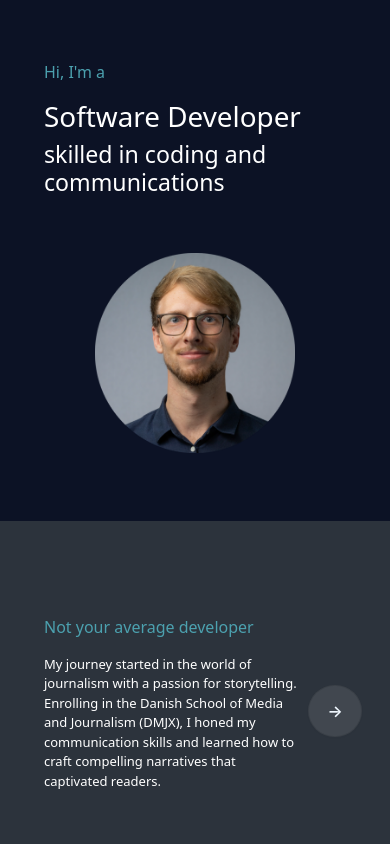
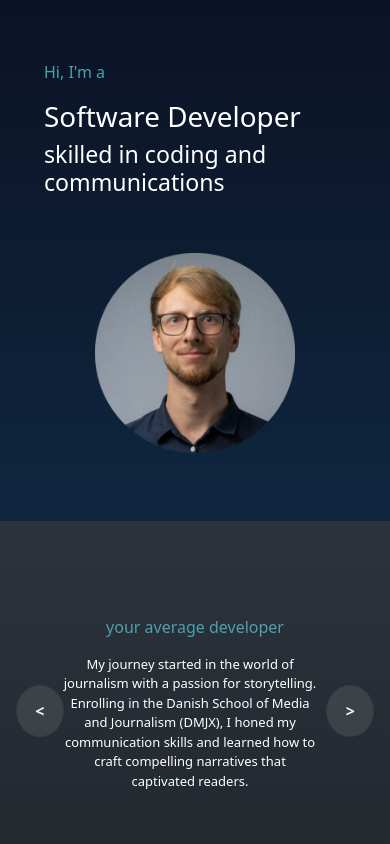
Before and after one commit to Jepmoltho/jeppe-moelgaard.com, a React (Create React App) app: page / in a window 390 px wide. Shown: the top 844 px of the page. Built offline with nearby package versions, Linux system fonts and the light colour scheme.

Commit message:
Created basis for bio component mobile version

```diff
--- a/src/App.css
+++ b/src/App.css
@@ -24,6 +24,7 @@
 .header {
   min-height: 500px;
   background-color: #0c1225;
+  background-image: linear-gradient(to bottom, #0c1225, #0e273f);
   padding-top: 20px;
   padding-bottom: 20px;
   padding-left: 6rem;
@@ -72,11 +73,6 @@
   max-height: 200px;
 }
 
-.sub-headline-header {
-  animation: slideInFromTop 2s ease-in-out; /* Apply the animation to the image */
-  max-height: 200px;
-}
-
 /* Bio component */
 .bio {
   min-height: 500px;
@@ -84,6 +80,8 @@
   padding-bottom: 20px;
   /*background-color: #323c46;*/
   background-color: #2c333c;
+  background-image: linear-gradient(to bottom, #2c333c, #1f2329);
+  /*background-image: linear-gradient(to bottom, #2c333c, #0e273f);*/
   padding-left: 6rem;
   padding-right: 6rem;
   display: flex;
@@ -98,9 +96,16 @@
 .bio-text {
   padding: 3rem;
   @media screen and (max-width: 705px) {
-    padding-left: 1rem;
+    padding-left: 0rem;
     padding-right: 0rem;
     min-width: 325px;
+  }
+}
+
+.bio-text-container {
+  @media screen and (max-width: 705px) {
+    padding-left: 0rem !important;
+    padding-right: 0rem !important;
   }
 }
 
@@ -241,6 +246,7 @@
 /* Tabs */
 .tabscomponent {
   background-color: #15395a;
+  background-image: linear-gradient(to bottom, #15395a, #0e273f);
   padding-left: 6rem;
   padding-right: 6rem;
   padding-bottom: 6rem;
--- a/src/components/Bio.jsx
+++ b/src/components/Bio.jsx
@@ -21,21 +21,17 @@ export default function Bio() {
   const animationContainerRef = useRef();
   const isVisible = useScrollHook(animationContainerRef);
 
+  const mobileBreakpoint = 768;
+  const isDesktop = window.innerWidth > mobileBreakpoint;
+
   useEffect(() => {
+    //prettier-ignore
     if (isVisible) {
-      document
-        .getElementsByClassName("animation-container")[0]
-        .classList.add("fade-in");
-      document
-        .getElementsByClassName("animation-container")[0]
-        .classList.remove("hide-default");
+      document.getElementsByClassName("animation-container")[0].classList.add("fade-in");
+      document.getElementsByClassName("animation-container")[0].classList.remove("hide-default");
 
-      const circlesToFill = document.getElementsByClassName(
-        "ci" + currentSlide
-      );
-      Array.from(circlesToFill).forEach(
-        (circle) => (circle.style.backgroundColor = "#4ca1af")
-      );
+      const circlesToFill = document.getElementsByClassName("ci" + currentSlide);
+      Array.from(circlesToFill).forEach((circle) => (circle.style.backgroundColor = "#4ca1af"));
 
       if (currentSlide === 0) {
         const allCircles = document.querySelectorAll("[class^='ci']");
@@ -76,7 +72,36 @@ export default function Bio() {
               </div>
             </div>
           </div>
-          <div className="col-md-7">
+          <div className="col-md-7 bio-text-container">
+            {isDesktop === true ? (
+              <div className="d-flex align-items-center justify-content-center h-100 bio-text">
+                <div>
+                  <p className="tagline">Not your average developer</p>
+                  <p className="paragraph textslide">{slides[currentSlide]}</p>
+                </div>
+                <button className="button-6" onClick={changeSlide}>
+                  →
+                </button>
+              </div>
+            ) : (
+              <div className="d-flex align-items-center justify-content-center h-100 bio-text">
+                <button className="button-6" onClick={changeSlide}>
+                  <span>&#60;</span>
+                </button>
+                <center>
+                  <div>
+                    <p className="tagline">your average developer</p>
+                    <p className="paragraph textslide">
+                      {slides[currentSlide]}
+                    </p>
+                  </div>
+                </center>
+                <button className="button-6" onClick={changeSlide}>
+                  <span>&#62;</span>
+                </button>
+              </div>
+            )}
+            {/*
             <div className="d-flex align-items-center justify-content-center h-100 bio-text">
               <div>
                 <p className="tagline">Not your average developer</p>
@@ -86,6 +111,7 @@ export default function Bio() {
                 →
               </button>
             </div>
+            */}
           </div>
         </div>
       </div>
```
